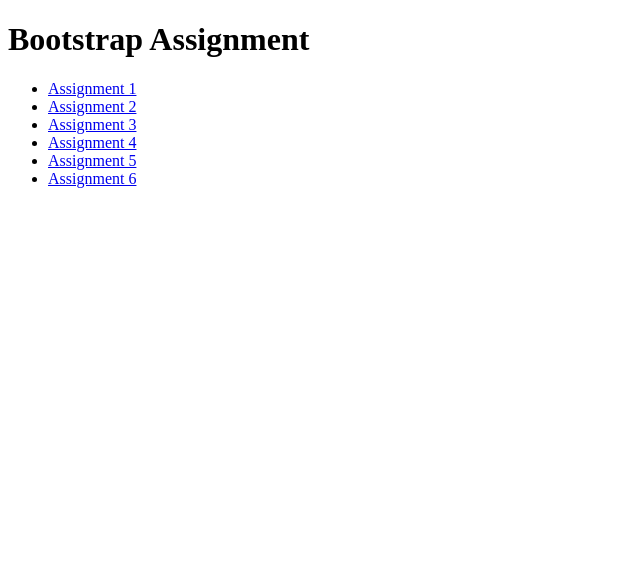
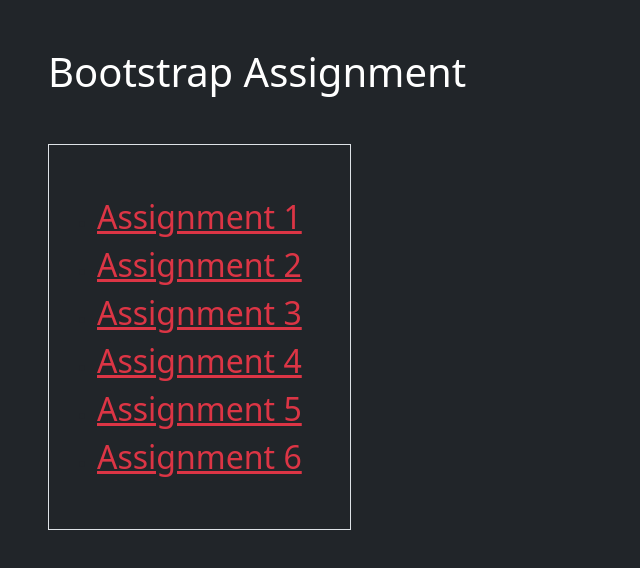
Before and after one commit to Sharad-Shakya-Outside/Bootstrap-assignment, a plain HTML site: page Day 1/index.html in a window 1280 px wide. Shown: the whole page, without its empty margins (0-640 px from the left). Drawn offline with nearby package versions, Linux system fonts and the light colour scheme.

Commit message:
index page for assignments style updated

```diff
--- a/Day 1/index.html
+++ b/Day 1/index.html
@@ -4,17 +4,20 @@
     <meta charset="UTF-8">
     <meta name="viewport" content="width=device-width, initial-scale=1.0">
     <title>Bootstrap</title>
+    <link rel="stylesheet" href="https://cdn.jsdelivr.net/npm/bootstrap@5.3.3/dist/css/bootstrap.min.css">
 </head>
-<body>
-    <h1>Bootstrap Assignment</h1>
+<body class="bg-dark">
+    <h1 class="m-5 text-white">Bootstrap Assignment</h1>
 
-    <ul>
-        <li><a href="assignment 1/index.html">Assignment 1</a></li>
-        <li><a href="assignment 2/index.html">Assignment 2</a></li>
-        <li><a href="assignment 3/index.html">Assignment 3</a></li>
-        <li><a href="assignment 4/index.html">Assignment 4</a></li>
-        <li><a href="assignment 5/index.html">Assignment 5</a></li>
-        <li><a href="assignment 6/index.html">Assignment 6</a></li>
+    <ul class="mx-5 p-5 border d-inline-block">
+        <li><a class="text-danger fs-2" href="assignment 1/index.html" target="_blank">Assignment 1</a></li>
+        <li><a class="text-danger fs-2" href="assignment 2/index.html" target="_blank">Assignment 2</a></li>
+        <li><a class="text-danger fs-2" href="assignment 3/index.html" target="_blank">Assignment 3</a></li>
+        <li><a class="text-danger fs-2" href="assignment 4/index.html" target="_blank">Assignment 4</a></li>
+        <li><a class="text-danger fs-2" href="assignment 5/index.html" target="_blank">Assignment 5</a></li>
+        <li><a class="text-danger fs-2" href="assignment 6/index.html" target="_blank">Assignment 6</a></li>
     </ul>
+
+    <script src="https://cdn.jsdelivr.net/npm/bootstrap@5.3.3/dist/js/bootstrap.bundle.min.js"></script>
 </body>
 </html>
```
